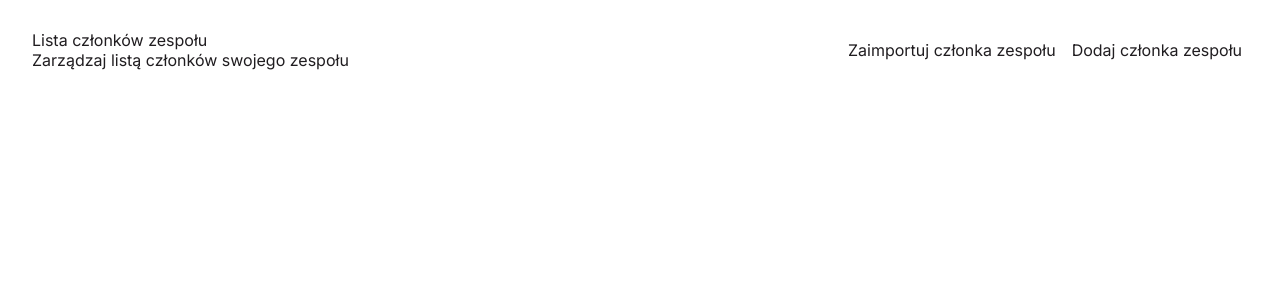
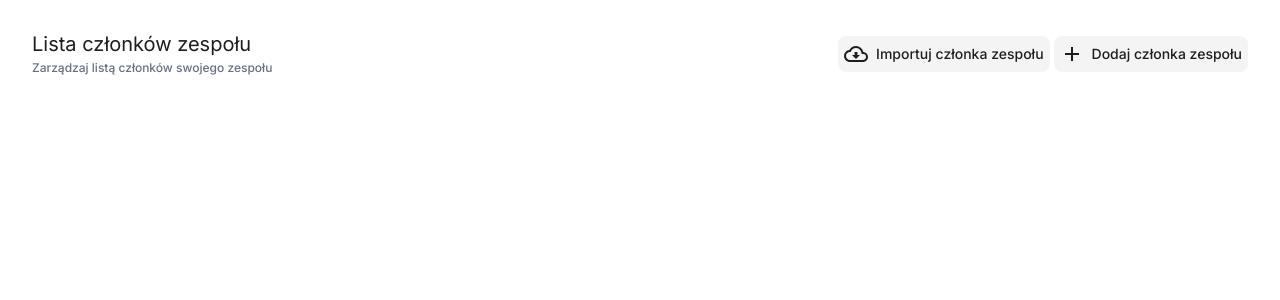
Before and after one commit to PawelDuplaga/staff-manager-frontend, a React (Vite) app: page / in a window 1280 px wide. Shown: the top 300 px of the page. Built offline with nearby package versions, Linux system fonts and the light colour scheme.

Commit message:
+ topbar button, finished topbar

```diff
--- a/package.json
+++ b/package.json
@@ -12,6 +12,7 @@
   "dependencies": {
     "react": "^18.2.0",
     "react-dom": "^18.2.0",
+    "react-icons": "^4.12.0",
     "sass": "^1.69.5"
   },
   "devDependencies": {
--- /dev/null
+++ b/src/components/ManagerTopBar/ButtonAddMember/ButtonAddMember.module.scss
@@ -0,0 +1,24 @@
+@import '/src/styles/abstracts/mixins';
+@import '/src/styles/abstracts/variables';
+
+
+.buttonAddMemberContainer {
+    display: flex;
+    padding: 6px;
+    justify-content: center;
+    align-items: center;
+    gap: 8px;
+    border-radius: 8px;
+    background-color: $gray-25;
+
+    font-size: 14px;
+    text-align: justify;
+    font-weight: 500;
+
+    & .innerFrame {
+        display: flex;
+        justify-content: center;
+        align-items: center;
+        gap: 8px;
+    }
+}
--- /dev/null
+++ b/src/components/ManagerTopBar/ButtonAddMember/ButtonAddMember.tsx
@@ -0,0 +1,22 @@
+import styles from './ButtonAddMember.module.scss';
+import { MdAdd } from "react-icons/md";
+
+type ButtonAddMemberProps = {
+  callback: () => void;
+}
+
+const ButtonAddMember = ({ callback }: ButtonAddMemberProps) => {
+  return (
+		<button
+      className={styles.buttonAddMemberContainer}
+      onClick={callback}
+    >
+      <div className={styles.innerFrame}>
+        <MdAdd size={24}/>
+        Dodaj członka zespołu
+      </div>
+		</button>
+  );
+};
+
+export default ButtonAddMember
--- /dev/null
+++ b/src/components/ManagerTopBar/ButtonImportMember/ButtonImportMember.module.scss
@@ -0,0 +1,24 @@
+@import '/src/styles/abstracts/mixins';
+@import '/src/styles/abstracts/variables';
+
+
+.buttonImportMemberContainer {
+    display: flex;
+    padding: 6px;
+    justify-content: center;
+    align-items: center;
+    gap: 8px;
+    border-radius: 8px;
+    background-color: $gray-25;
+
+    font-size: 14px;
+    text-align: justify;
+    font-weight: 500;
+
+    & .innerFrame {
+        display: flex;
+        justify-content: center;
+        align-items: center;
+        gap: 8px;
+    }
+}
--- /dev/null
+++ b/src/components/ManagerTopBar/ButtonImportMember/ButtonImportMember.tsx
@@ -0,0 +1,22 @@
+import styles from './ButtonImportMember.module.scss';
+import { MdOutlineCloudDownload } from "react-icons/md";
+
+type ButtonImportMemberProps = {
+  callback: () => void;
+}
+
+const ButtonImportMember = ({ callback }: ButtonImportMemberProps) => {
+  return (
+		<button
+      className={styles.buttonImportMemberContainer}
+      onClick={callback}
+    >
+      <div className={styles.innerFrame}>
+        <MdOutlineCloudDownload size={24}/>
+        Importuj członka zespołu
+      </div>
+		</button>
+  );
+};
+
+export default ButtonImportMember
--- a/src/components/ManagerTopBar/ManagerTopBar.tsx
+++ b/src/components/ManagerTopBar/ManagerTopBar.tsx
@@ -1,3 +1,5 @@
+import ButtonAddMember from './ButtonAddMember/ButtonAddMember';
+import ButtonImportMember from './ButtonImportMember/ButtonImportMember';
 import styles from './managerTopBar.module.scss';
 
 const ManagerTopBar = () => {
@@ -7,9 +9,8 @@ const ManagerTopBar = () => {
         <h1>Lista członków zespołu</h1>
         <h3>Zarządzaj listą członków swojego zespołu</h3>
       </div>
-      <button className={styles.buttonAdd}>Zaimportuj członka zespołu</button>
-      <button className={styles.buttonImport}>Dodaj członka zespołu</button>
-
+      <ButtonImportMember callback={() => {}}/>
+      <ButtonAddMember callback={() => {}}/>
 		</div>
   );
 };
--- a/src/components/ManagerTopBar/managerTopBar.module.scss
+++ b/src/components/ManagerTopBar/managerTopBar.module.scss
@@ -7,6 +7,19 @@
     align-items: center;
     width: 100%;
     gap: 4px;
+
+    & h1 {
+        text-align: center;
+        font-size: 20px;
+        font-weight: 400;
+    }
+
+    & h3 {
+        text-align: center;
+        color: $text-color-light;
+        font-size: 12px;
+        font-weight: 500;
+    }
 }
 
 .topTitleFrame {
--- a/src/styles/base/_typography.scss
+++ b/src/styles/base/_typography.scss
@@ -2,5 +2,7 @@
 
 body {
     font-family: Inter;
+    font-style: normal;
+    line-height: normal;
     color: $text-color;
 }
```
Also changed, not shown: 1 other file (tests, documents, lock files or other folders).
